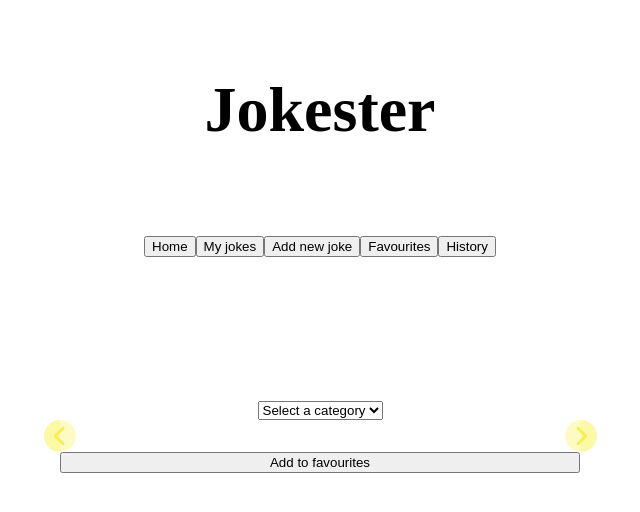
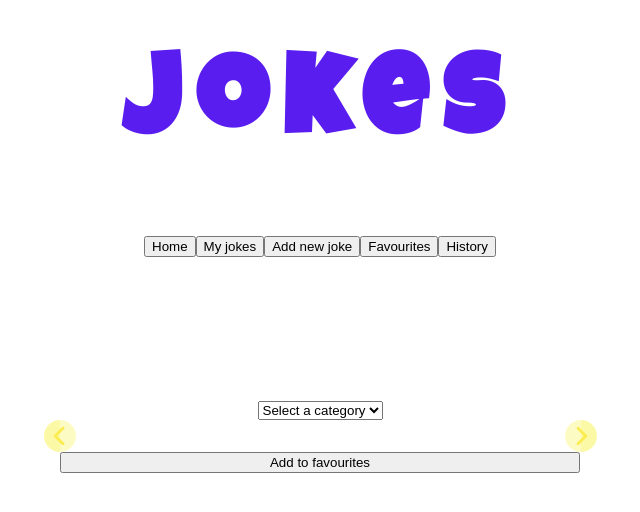
Before and after one commit to nellienellietay/joke-webbapp, a React (Vite) app: page / in a window 1280 px wide. Shown: the top 512 px of the page, without its empty margins (320-960 px from the left). Built offline with nearby package versions, Linux system fonts and the light colour scheme; no server answers.

Commit message:
style: changed font h1

```diff
--- a/src/App.jsx
+++ b/src/App.jsx
@@ -1,11 +1,12 @@
 import HomePage from "./pages/HomePage";
 import Navbar from "./components/Navbar";
+
 
 function App() {
   return (
     <div className="app">
       <header className="hero">
-        <h1>Jokester</h1>
+        <h1>Jokes</h1>
       </header>
 
       <Navbar />
--- a/src/index.css
+++ b/src/index.css
@@ -1,3 +1,5 @@
+@import url('https://fonts.googleapis.com/css2?family=Fredoka:wght@400;500;600;700&family=Luckiest+Guy&display=swap');
+
 body {
   margin: 0;
 }
@@ -9,12 +11,16 @@ body {
   align-items: center;
   justify-content: center;
   text-align: center;
+  background-color: rgb(255, 255, 255);
 }
 
 .hero h1 {
   font-size: 4rem;
   margin: 0;
-
+  font-family: "Luckiest guy";
+  letter-spacing: 1rem;
+  font-size: 7rem;
+  color: rgb(89, 30, 239);
 }
 
 .hero p {
```
